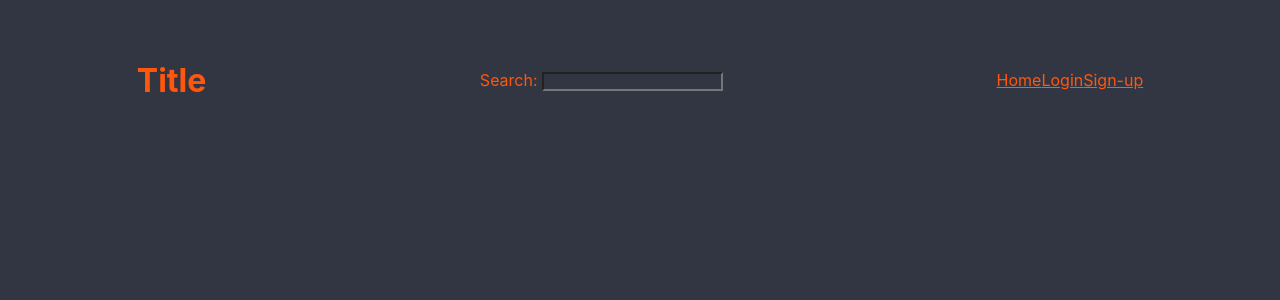
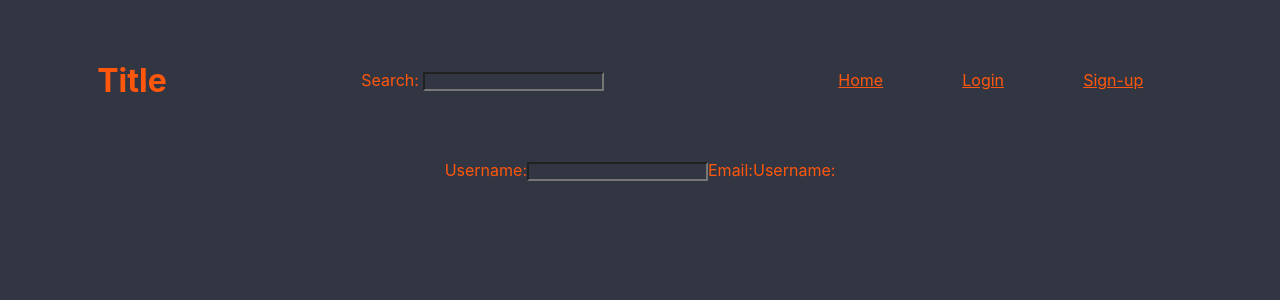
Before and after one commit to Food-Truck-BWPT/frontend, a React (Create React App) app in the folder foodtrucker/: page /login in a window 1280 px wide. Shown: the top 300 px of the page. Built offline with nearby package versions, Linux system fonts and the light colour scheme.

Commit message:
set up the Login component and connected to the content component into App

```diff
--- a/foodtrucker/src/App.js
+++ b/foodtrucker/src/App.js
@@ -2,11 +2,14 @@ import React from "react";
 import "./App.css";
 
 import Header from "./components/Header";
+import Content from "./components/Content";
+
 
 function App() {
   return (
     <div className="App">
       <Header />
+      <Content />
     </div>
   );
 }
--- a/foodtrucker/src/components/Content.js
+++ b/foodtrucker/src/components/Content.js
@@ -0,0 +1,15 @@
+import React from "react"
+import Login from "./Login"
+import {Route} from "react-router-dom"
+
+function Content() {
+    return (
+        <div className="content">
+            <Route path="/login">
+                <Login />
+            </Route>
+        </div>
+    )
+}
+
+export default Content;
--- a/foodtrucker/src/components/Header.js
+++ b/foodtrucker/src/components/Header.js
@@ -9,6 +9,11 @@ const StyledHeader = styled.header`
     justify-content: space-around;
     align-items: center;
     height: 20vh;
+    nav {
+        display: flex;
+        justify-content: space-around;
+        width: 30%;
+    }
 `
 
 function Header() {
@@ -20,8 +25,8 @@ function Header() {
                 <input name="search"></input>
             </form>
             <nav>
-                <Link>Home</Link>
-                <Link>Login</Link>
+                <Link to="/">Home</Link>
+                <Link to="/login">Login</Link>
                 <Link>Sign-up</Link>
             </nav>
         </StyledHeader>
--- a/foodtrucker/src/components/Login.js
+++ b/foodtrucker/src/components/Login.js
@@ -0,0 +1,17 @@
+import React, { useState, useEffect } from "react"
+
+function Login() {
+const [loginInputs, setLoginINputs] = useState({})
+ return (
+     <div className="login">
+         <form>
+            <label>Username:</label>
+            <input></input>
+            <label>Email:</label>
+            <label>Username:</label>
+         </form>
+     </div>
+ )
+}
+
+export default Login;
```
Also changed, not shown: foodtrucker/src/api/dummydata.js (+7 -0 lines).
